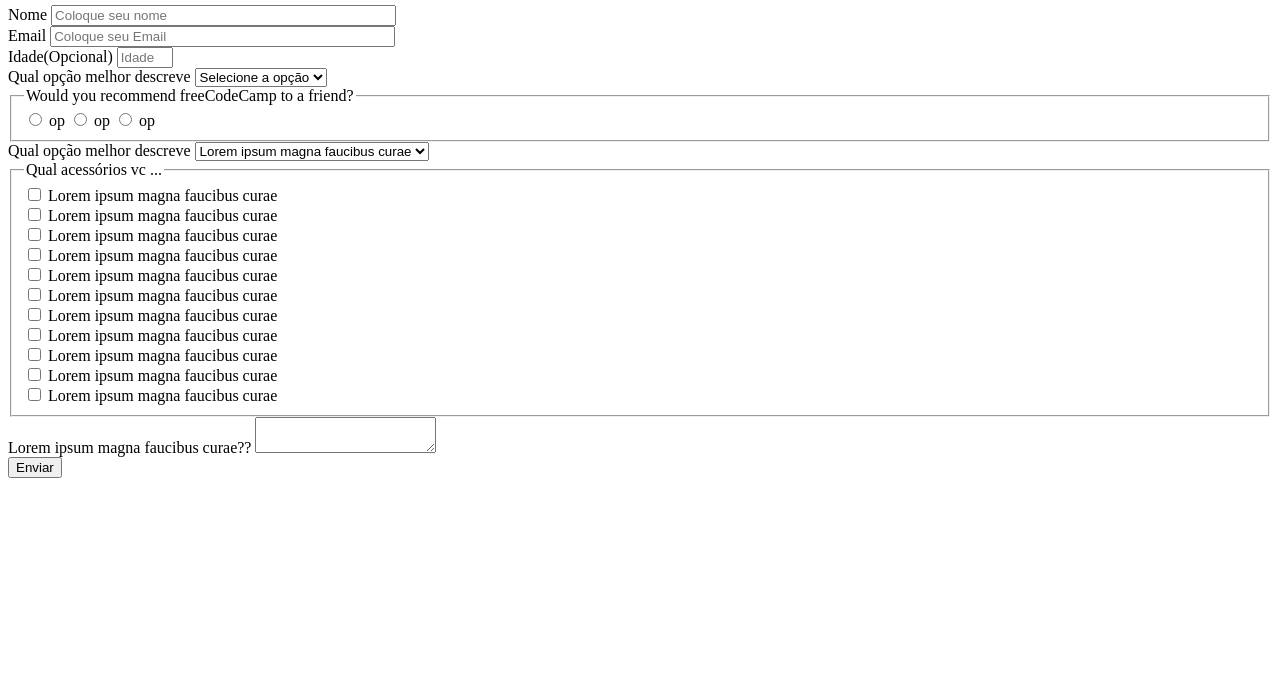
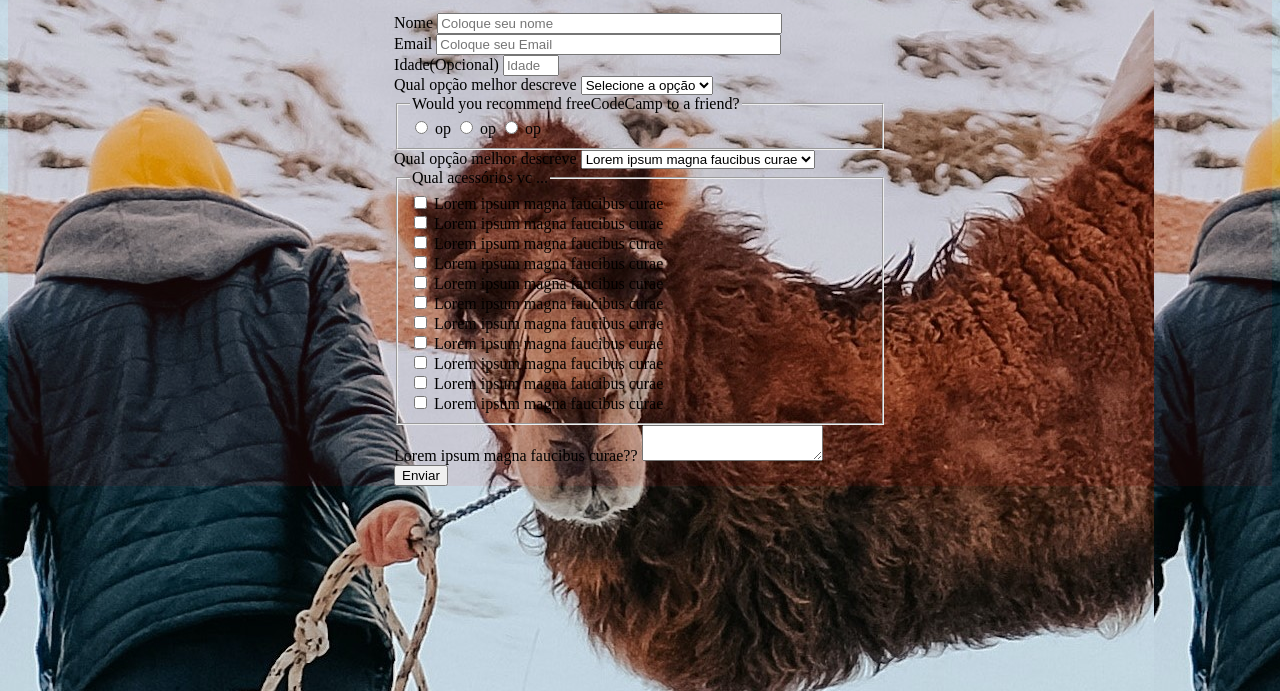
Before and after one commit to breno013/Formul-rio, a plain HTML site: page index.html in a window 1280 px wide. Shown: the part 109-800 px from the top of the page. Drawn offline with Linux system fonts and the light colour scheme.

Commit message:
terceiro

```diff
--- a/index.html
+++ b/index.html
@@ -8,14 +8,14 @@
     <link rel="stylesheet" href="style.css">
 </head>
 <body>
-    <div>
+    <div class="container">
         <header>
             <h1>Lorem ipsum magna faucibus curae</h1>
             <p>Lorem ipsum magna faucibus curae</p>
         </header>
         <main>
             <form>
-                <div>
+                <div class="titulo">
                     <label for="name">Nome</label>
                     <input
                         type="text"
--- a/style.css
+++ b/style.css
@@ -1,4 +1,28 @@
 
 body {
+    background-image: url('camelo2.jpg');
+}
+
+.container {
+    display: flex;
+    flex-flow: column wrap;
+    background-color: rgba(255, 0, 0, 0.068);
+    align-content: center;
 
 }
+
+header {
+
+}
+
+main {
+
+}
+
+form {
+
+}
+
+div .titulo {
+
+}
```
Also changed, not shown: camelo2.jpg (added).
